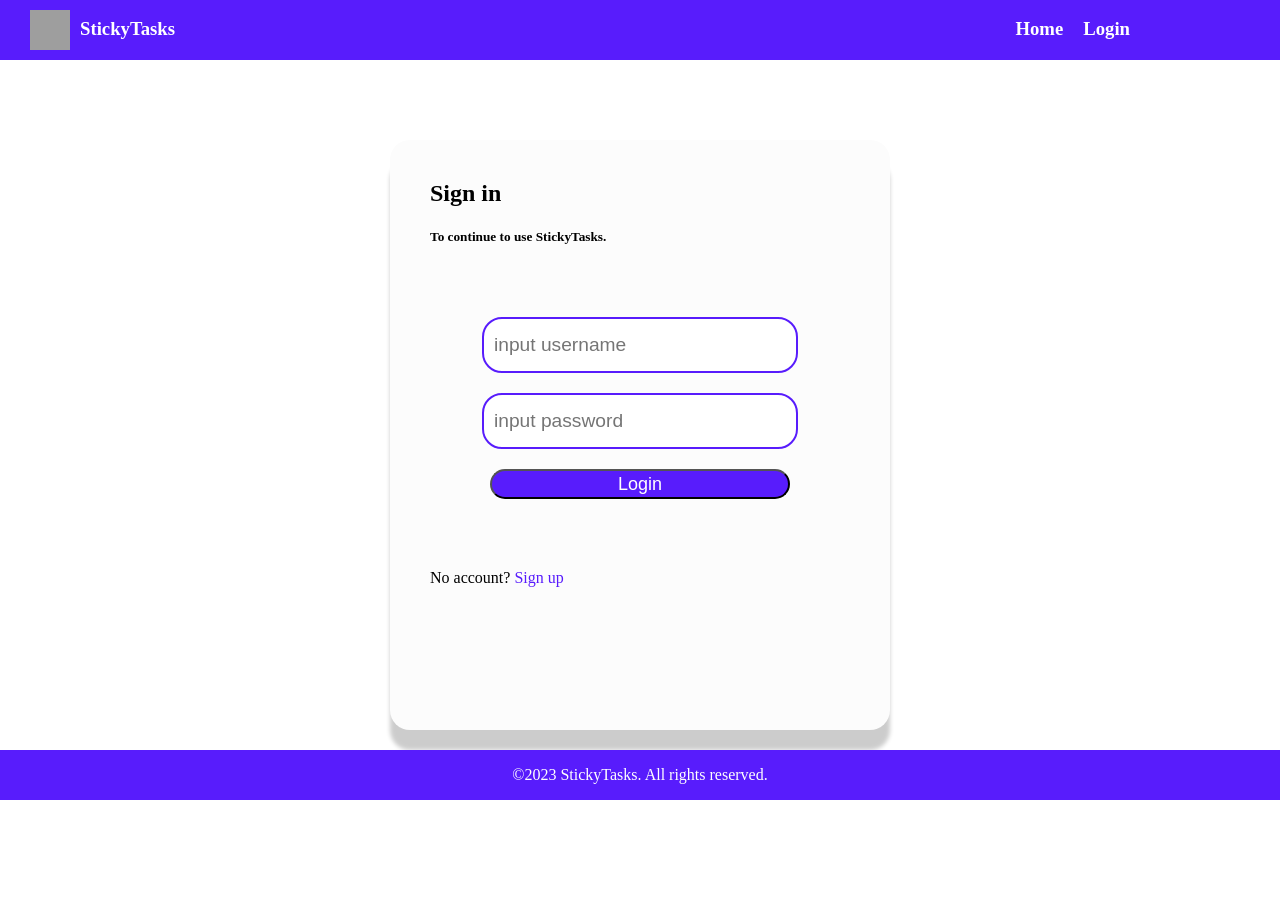
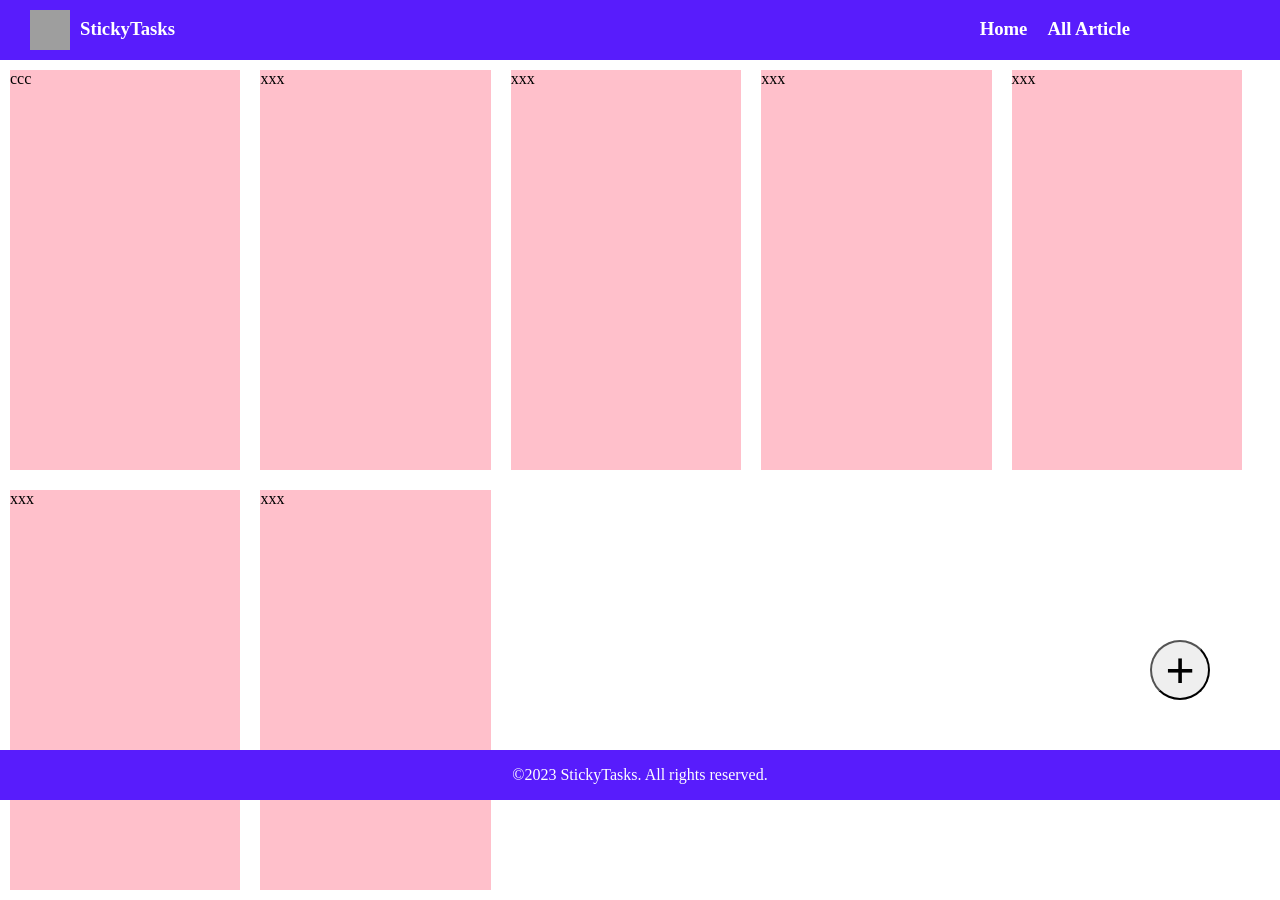
Before and after one commit to carlton435/StickyTasks-forntend, a React (Create React App) app: page /home in a window 1280 px wide. Before the commit the page ends 800 px from the top, so only its background shows below. Built offline with nearby package versions, Linux system fonts and the light colour scheme; grey boxes are pictures that could not be loaded.

Commit message:
use the route to change the page, complete the home page and the create article page

```diff
--- a/src/App.js
+++ b/src/App.js
@@ -1,20 +1,21 @@
-import React, { useState } from 'react'
-import Header from './components/Header/index'
+import React, { } from 'react'
+import { Routes, Route } from 'react-router-dom';
+import "./App.css"
 import SignIn from './components/Body/login.jsx'
 import SignUp from './components/Body/signup.jsx'
-import Footer from './components/footer/index'
-import "./App.css"
+import Home from './components/Body/home.jsx'
+import Article from './components/Body/article.jsx'
+export default function App() {
 
-export default function App() {
-  const [isShow, setIsShow] = useState(true)
-  function showPage(e) {
-    setIsShow(e)
-  }
   return (
     <div>
-      <Header isShow={isShow} />
-      {isShow ? <SignIn showPage={showPage} /> : <SignUp showPage={showPage} />}
-      <Footer />
+      <Routes>
+        <Route path="/" element={<SignIn />} />
+        <Route path="/signup" element={<SignUp />} />
+        <Route path="/home" element={<Home />} />
+        <Route path="/home/article" element={<Article />} />
+      </Routes>
+      {/* {isShow ? <SignIn showPage={showPage} /> : <SignUp showPage={showPage} />} */}
     </div>
   )
 }
--- /dev/null
+++ b/src/components/Body/article.css
@@ -0,0 +1,44 @@
+
+
+
+.body{
+    display: flex;
+    flex-direction: column;
+    background-color: #fcfcfc;
+    width: 420px;
+    height: 510px;
+    margin: auto;
+    margin-top: 80px;
+    padding: 40px;
+    border-radius: 20px;
+    box-shadow: 0 20px 4px rgba(0, 0, 0, 0.2);
+    font-size: larger;
+}
+
+.addArticle-icon{
+    display: flex;
+    justify-content: center;
+    align-items: center;
+    position: fixed;
+    bottom: 100px;
+    right: 70px;
+    width: 60px;
+    height: 60px;
+    border-radius: 50%;
+    font-size: 50px;
+    cursor: pointer;
+}
+
+input{
+    border-radius: 20px;
+    margin: 30px 0px;
+    font-size: 36px;
+}
+
+textarea{
+    border-radius: 10px;
+    width: 400px;
+    height: 400px;
+    resize: none;
+    font-size: 24px;
+}
--- /dev/null
+++ b/src/components/Body/article.jsx
@@ -0,0 +1,26 @@
+import React, { Fragment } from 'react'
+import { useNavigate } from 'react-router-dom'
+import Footer from '../footer/index'
+import Header from '../Header/index'
+import "./article.css"
+
+export default function Article() {
+    const navigate = useNavigate()
+    function addArticle() {
+        navigate("/home")
+    }
+    return (
+        <Fragment>
+            <Header titleName={"Add Article"} />
+            <div>
+                <div className='body'>
+                    <h2>Article</h2>
+                    <input type="text" placeholder='Title' />
+                    <textarea name="body" id="" cols="30" rows="10" placeholder='Text'></textarea>
+                </div>
+                <button className='addArticle-icon' onClick={addArticle}>✓</button>
+            </div>
+            <Footer />
+        </Fragment>
+    )
+}
--- /dev/null
+++ b/src/components/Body/home.css
@@ -0,0 +1,31 @@
+
+
+.home-body{
+    display: flex;
+    flex-wrap: wrap;
+}
+
+.home-item{
+
+    background-color:pink;
+    /* flex-basis: 25%; */
+    /* width: 300px; */
+    height: 400px;
+    margin: 10px;
+    /* flex-basis: 25%; */
+    width: 18%;
+}
+
+.addArticle-icon{
+    display: flex;
+    justify-content: center;
+    align-items: center;
+    position: fixed;
+    bottom: 100px;
+    right: 70px;
+    width: 60px;
+    height: 60px;
+    border-radius: 50%;
+    font-size: 50px;
+    cursor: pointer;
+}
--- /dev/null
+++ b/src/components/Body/home.jsx
@@ -0,0 +1,28 @@
+import React, { Fragment } from 'react'
+import { useNavigate } from 'react-router-dom'
+import Footer from '../footer/index'
+import Header from '../Header/index'
+import "./home.css"
+
+export default function Home() {
+    const arr = [{ name: "ccc" }, { name: 'xxx' }, { name: 'xxx' }, { name: 'xxx' }, { name: 'xxx' }, { name: 'xxx' }, { name: 'xxx' },]
+    const navigate = useNavigate()
+    function createArticle() {
+        navigate("/home/article")
+    }
+
+    return (
+        <Fragment>
+            <Header titleName={"All Article"} />
+            <div className='home-body'>
+                {arr.map((item, index) => {
+                    return (
+                        <div className='home-item' key={index} >{item.name}</div>
+                    )
+                })}
+                <button className='addArticle-icon' onClick={createArticle}>+</button>
+            </div>
+            <Footer />
+        </Fragment>
+    )
+}
--- a/src/components/Body/login.jsx
+++ b/src/components/Body/login.jsx
@@ -1,23 +1,26 @@
 import React from 'react'
-import { useRef } from 'react'
+import { useRef, Fragment } from 'react'
 import "./login.css"
-import { Link } from 'react-router-dom'
+import { Link, useNavigate } from 'react-router-dom'
+import Footer from '../footer/index'
+import Header from '../Header/index'
 
-export default function Login(props) {
-    const { showPage } = props
+
+export default function Login() {
+    const navigate = useNavigate();
     const inputRef1 = useRef()
     const inputRef2 = useRef()
 
-    function changePage() {
-        showPage(false)
-    }
 
     function login() {
         const username = inputRef1.current.value
         const password = inputRef2.current.value
         console.log(username, password);
+        navigate('/home')
     }
     return (
+        <Fragment>
+            <Header titleName={"Sign In"} />
             <div className='body'>
                 {/* body部分，注册表格 */}
                 <h2>Sign in</h2>
@@ -25,9 +28,10 @@ export default function Login(props) {
                 <input type="text" ref={inputRef1} className='input-username' placeholder='input username' />
                 <input type="password" ref={inputRef2} className='input-password' placeholder='input password' />
                 <button onClick={login}>Login</button>
-            <span>No account? <Link href="/signup" onClick={changePage}>Sign up</Link></span>
+                <span>No account? <Link to="/signup" >Sign up</Link></span>
             </div>
-
+            <Footer />
+        </Fragment>
 
     )
 }
--- a/src/components/Body/signup.jsx
+++ b/src/components/Body/signup.jsx
@@ -1,18 +1,17 @@
-import React, { useRef, useState } from 'react';
+import React, { useRef, useState, Fragment } from 'react';
 import { Link } from 'react-router-dom';
 import axios from 'axios';
 import './signup.css';
+import Footer from '../footer/index'
+import Header from '../Header/index'
 
-export default function SignUp(props) {
-    const { showPage } = props;
+export default function SignUp() {
     const usernameRef = useRef();
     const passwordRef = useRef();
     const checkRef = useRef();
     const [passwordMismatch, setPasswordMismatch] = useState(false);
 
-    const changePage = () => {
-        showPage(true);
-    };
+
 
     const signUp = async () => {
         const username = usernameRef.current.value;
@@ -38,6 +37,8 @@ export default function SignUp(props) {
     };
 
     return (
+        <Fragment>
+            <Header titleName={"Sign Up"} />
             <div className="body">
                 <h2>Sign up</h2>
                 <h5>To continue to use StickyTasks.</h5>
@@ -46,9 +47,11 @@ export default function SignUp(props) {
                 <input type="password" ref={checkRef} className="input-password-again" placeholder="input password again" />
                 <button onClick={signUp}>Sign up</button>
                 <span>
-                Already have an account? <Link to="/login" onClick={changePage}>Sign in</Link>
+                    Already have an account? <Link to="/" >Sign in</Link>
                 </span>
                 {passwordMismatch && <p className="error-message">Passwords do not match</p>}
             </div>
+            <Footer />
+        </Fragment>
     );
 }
--- a/src/components/Header/index.jsx
+++ b/src/components/Header/index.jsx
@@ -2,7 +2,7 @@ import React from 'react'
 import './index.css'
 
 export default function SignIn(props) {
-    const { isShow } = props
+    const { titleName } = props
 
     return (
         <div >
@@ -16,7 +16,7 @@ export default function SignIn(props) {
                 {/* 头部右部分 */}
                 <div className='header-right'>
                     <h3 className='Home-title'>Home</h3>
-                    {isShow ? <h3>Login</h3> : <h3>Sign Up</h3>}
+                    <h3>{titleName}</h3>
                 </div>
             </div>
 
```
Lines whose indentation alone changed are shown as unchanged.
